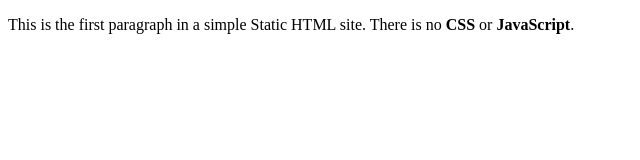
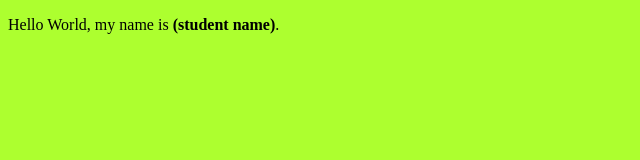
Before and after one commit to charlesdecott/udacity-capstone, a plain HTML site: page index.html in a window 1280 px wide. Shown: the whole page, without its empty margins (0-640 px from the left). Drawn offline with Linux system fonts and the light colour scheme.

Commit message:
Added new index with green background

```diff
--- a/index.html
+++ b/index.html
@@ -2,11 +2,11 @@
 <html>
 
 <head>
-    <title>Static HTML Site</title>
+    <title>Devops Engineer Capstone</title>
 </head>
 
-<body>
-    <p>This is the first paragraph in a simple Static HTML site. There is no <strong>CSS</strong> or <strong>JavaScript</strong>.</p>
+<body bgcolor="#ADFF2F">
+    <p>Hello World, my name is <strong>(student name)</strong>.</p>
 </body>
 
 </html>
```
